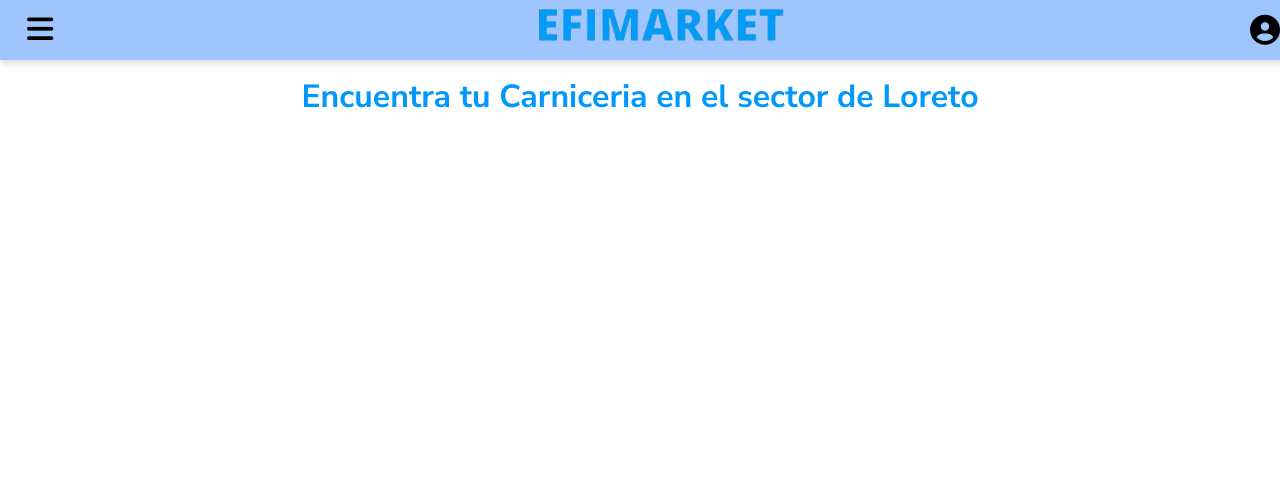
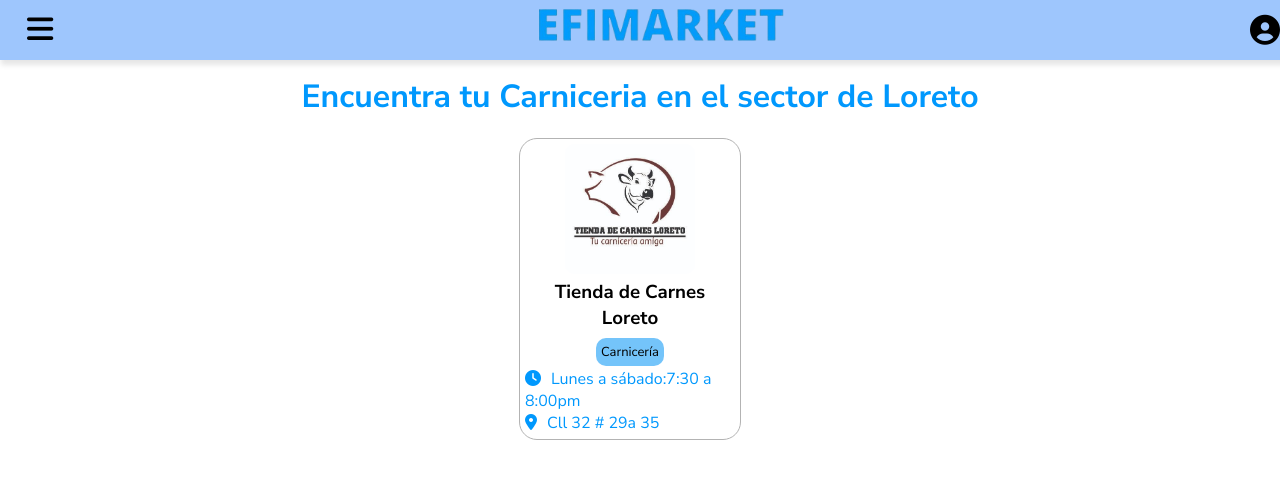
Before and after one commit to xngxllw/Efimarket, a PHP site: page /categorias/carniceria.php in a window 1280 px wide. Shown: the top 479 px of the page. Run offline with PHP 8.4, Linux system fonts and the light colour scheme; some libraries are stand-ins or nearby versions.

Commit message:
Agrego carniceria loreto y taller crazy mechanics

```diff
--- a/Vista/categorias/carniceria.php
+++ b/Vista/categorias/carniceria.php
@@ -40,6 +40,18 @@
     <header>
         <h1>Encuentra tu Carniceria en el sector de Loreto</h1>
     </header>
+    <div class="contenedor-negocios">
+        <div class="cont-negocios">
+            <a href="#" class="negocio">
+                <img src="img/carnesloreto.jpeg" alt="">
+                <h3 class="nombreNegocio">Tienda de Carnes Loreto</h3>
+                <div class="categoriaNegocio">Carnicería</div>
+                <div class="info-negocio">
+                    <div class="horario"><i class="fa-solid fa-clock"></i><span>Lunes a sábado:7:30 a 8:00pm</span></div>
+                    <div class="ubicacion"><i class="fa-solid fa-location-dot"></i><span>Cll 32 # 29a 35</span></div>
+                </div>
+            </a>
+            <div />
     <div class="hamburger-dropdown-menu hide" id="hamburgerDropdownMenu">
         <div class="menu-header">
             <img src="../images/carrito.png" alt="Logo" class="menu-logo" onclick="closeMenu()"> <!-- Imagen con evento de clic -->
```
Also changed, not shown: Vista/categorias/ropa.php (+13 -12 lines), Vista/categorias/servicios.php (+8 -0 lines), Vista/categorias/img/carnesloreto.jpeg (added).
